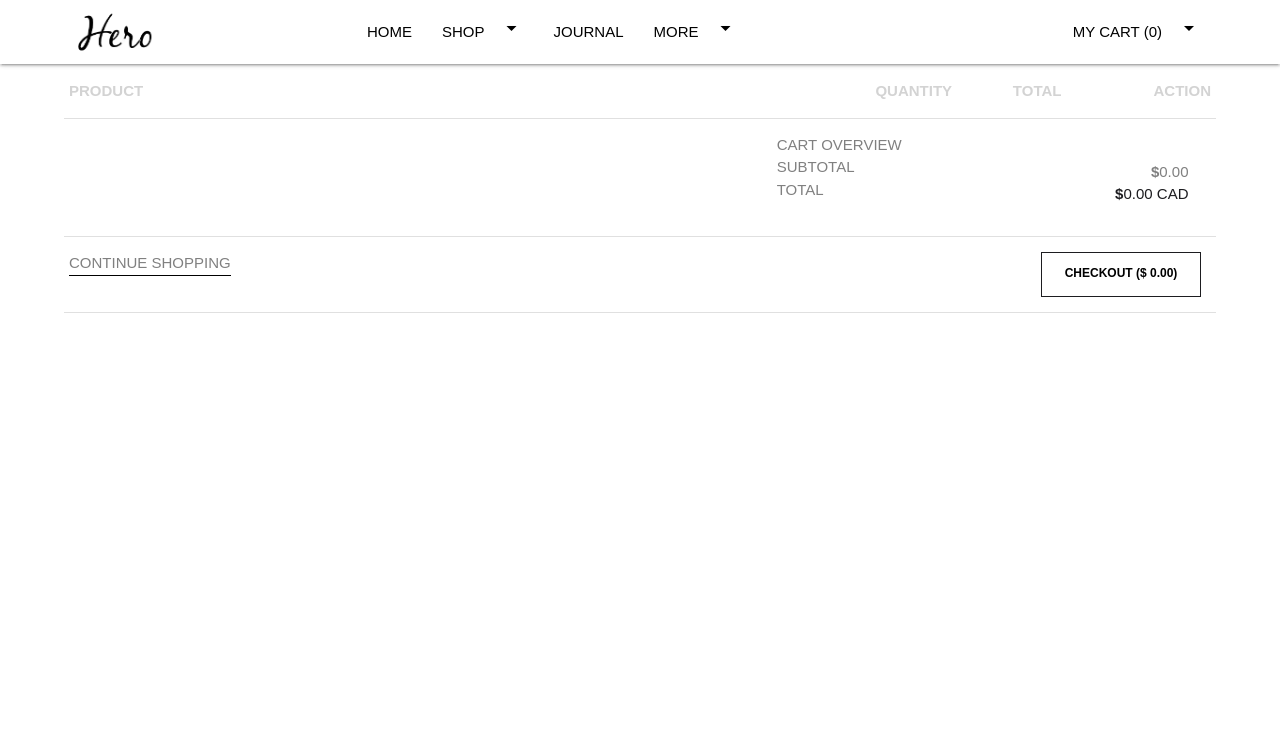
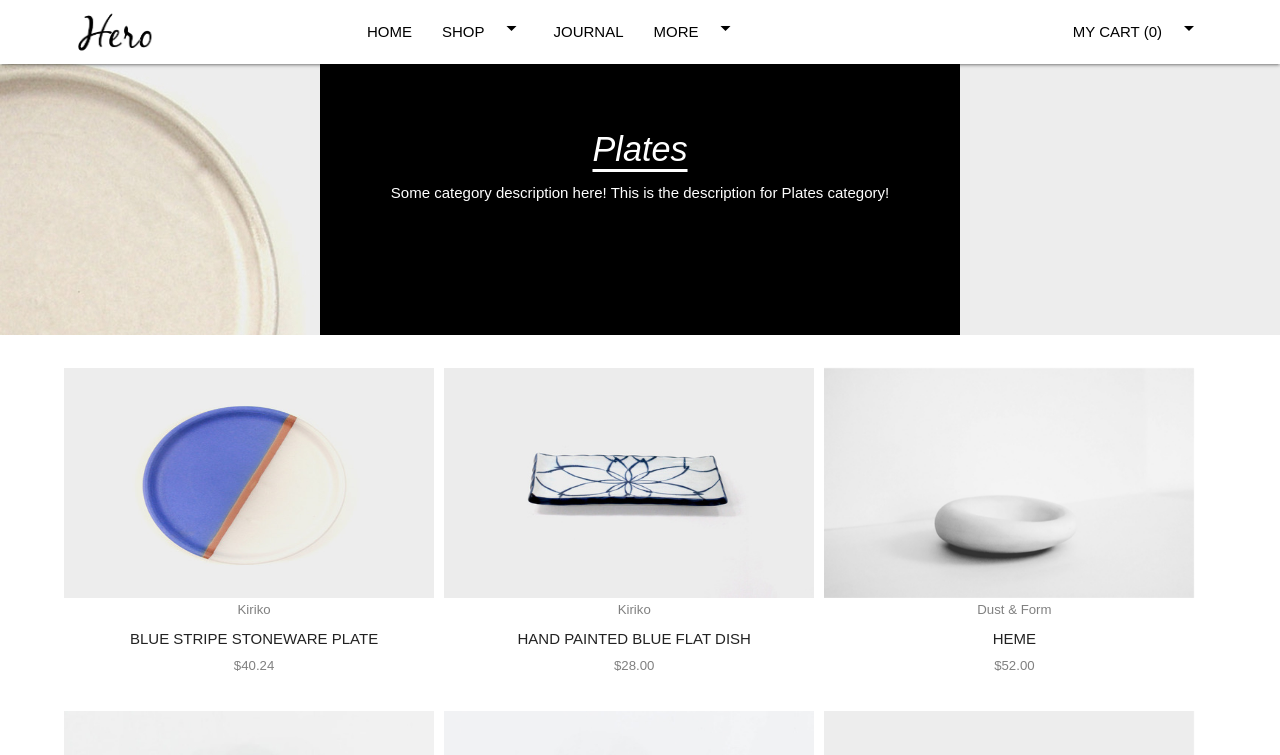
Before and after one commit to NagShukl/ReactSampleApp, a React (Create React App) app: page /cart in a window 1280 px wide. Shown: the top 755 px of the page. Built offline with nearby package versions, Linux system fonts and the light colour scheme.

Commit message:
route update

```diff
--- a/src/App.js
+++ b/src/App.js
@@ -19,8 +19,8 @@ class App extends Component {
           <BigCNavBar data-test="navComponent"></BigCNavBar>
         </div>
         <div className="contentHolder"></div>
-        <Route path="/cart" render={props => <Cart {...props} />} />
-        <Route exact path="/" render={props => <Category {...props} />} />
+        <Route path="cart" render={props => <Cart {...props} />} />
+        <Route exact path="" render={props => <Category {...props} />} />
         <Route path="/product/:id" render={props => <ProductDetail {...props} />} />
 
       </div>
```
